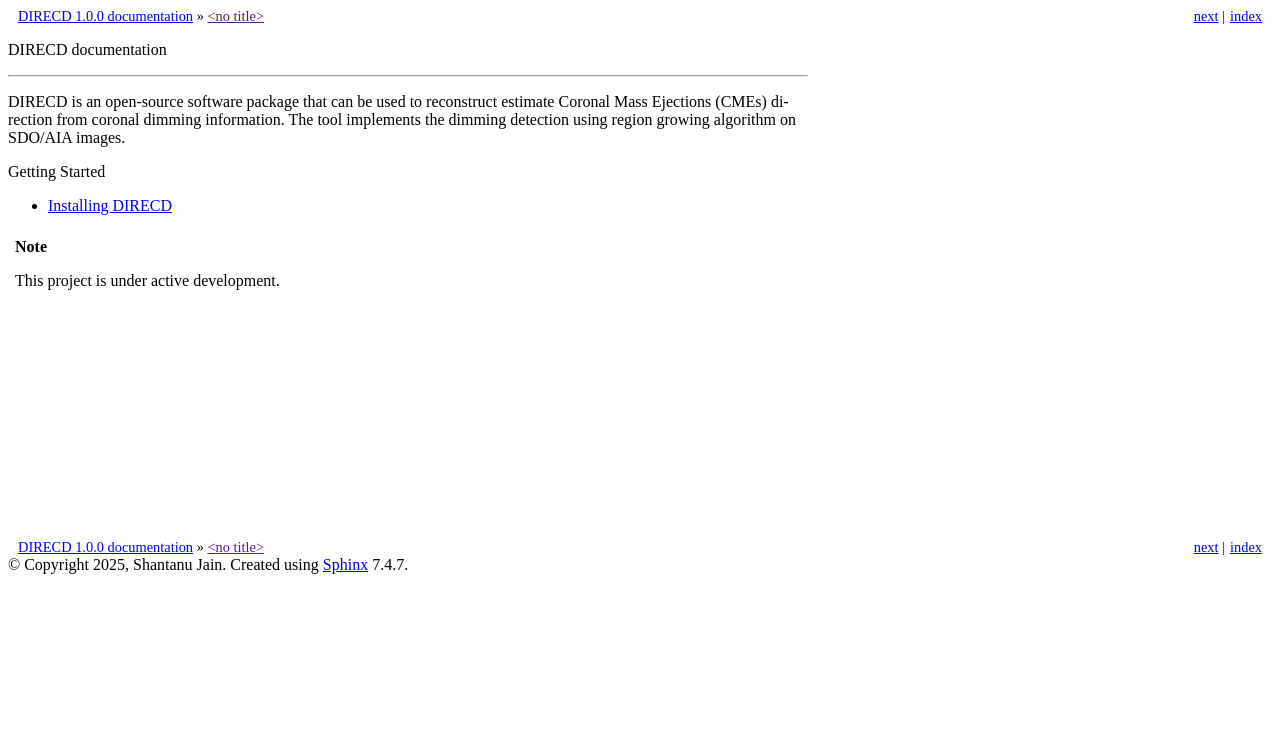
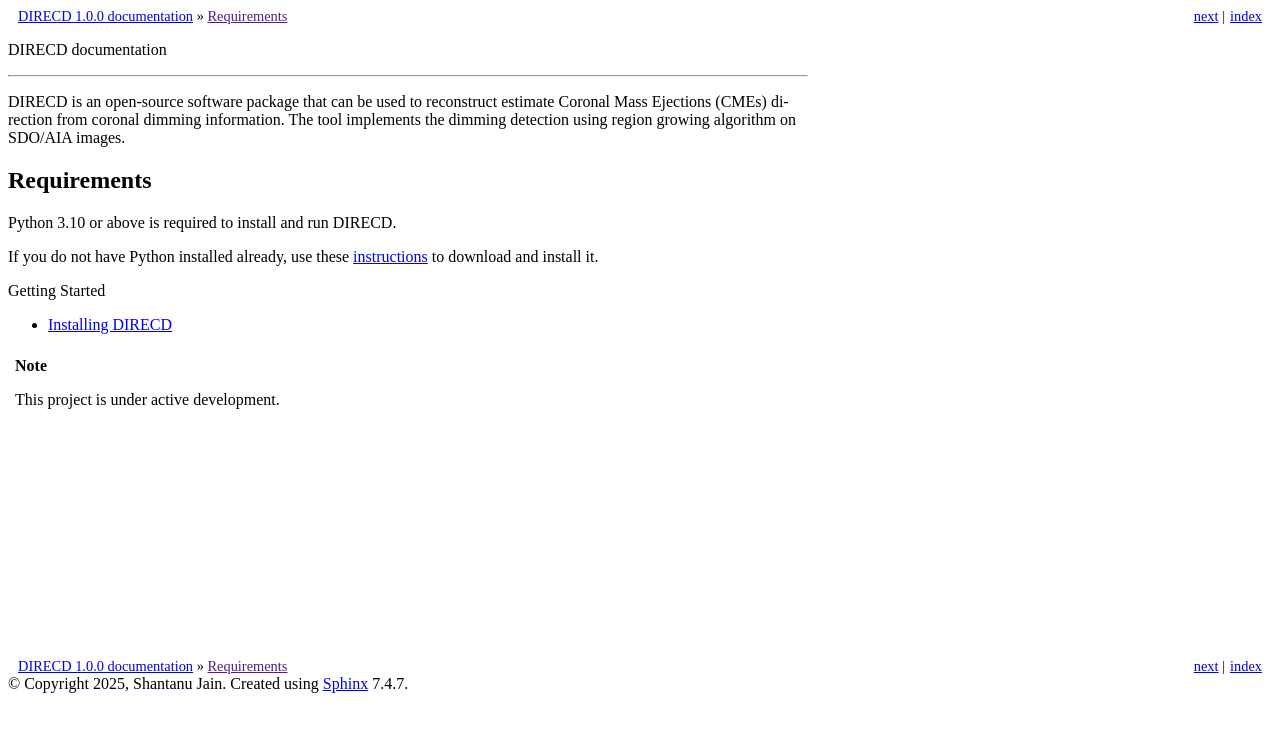
Before and after one commit to jain-shantanu/DIRECD_soft, a Sphinx documentation site: the page built from source/index.rst, in a window 1280 px wide. Shown: the top 732 px of the page. Built offline with Sphinx 7.4.7, drawn with Linux system fonts in a browser that asks for light colours.

Commit message:
Update index.rst

```diff
--- a/source/index.rst
+++ b/source/index.rst
@@ -2,6 +2,7 @@
    sphinx-quickstart on Mon Aug 25 13:42:01 2025.
    You can adapt this file completely to your liking, but it should at least
    contain the root `toctree` directive.
+
 
 DIRECD documentation
 
@@ -10,6 +11,15 @@ DIRECD documentation
 DIRECD  is an open-source software package that can be used to
 reconstruct estimate Coronal Mass Ejections (CMEs) direction from coronal dimming information.
 The tool implements the dimming detection using region growing algorithm on SDO/AIA images.
+
+------------
+Requirements
+------------
+
+Python 3.10 or above is required to install and run DIRECD.
+
+If you do not have Python installed already, use these `instructions <https://www.python.org/downloads>`_ to download and install it.
+
 
 
 .. toctree::
```
